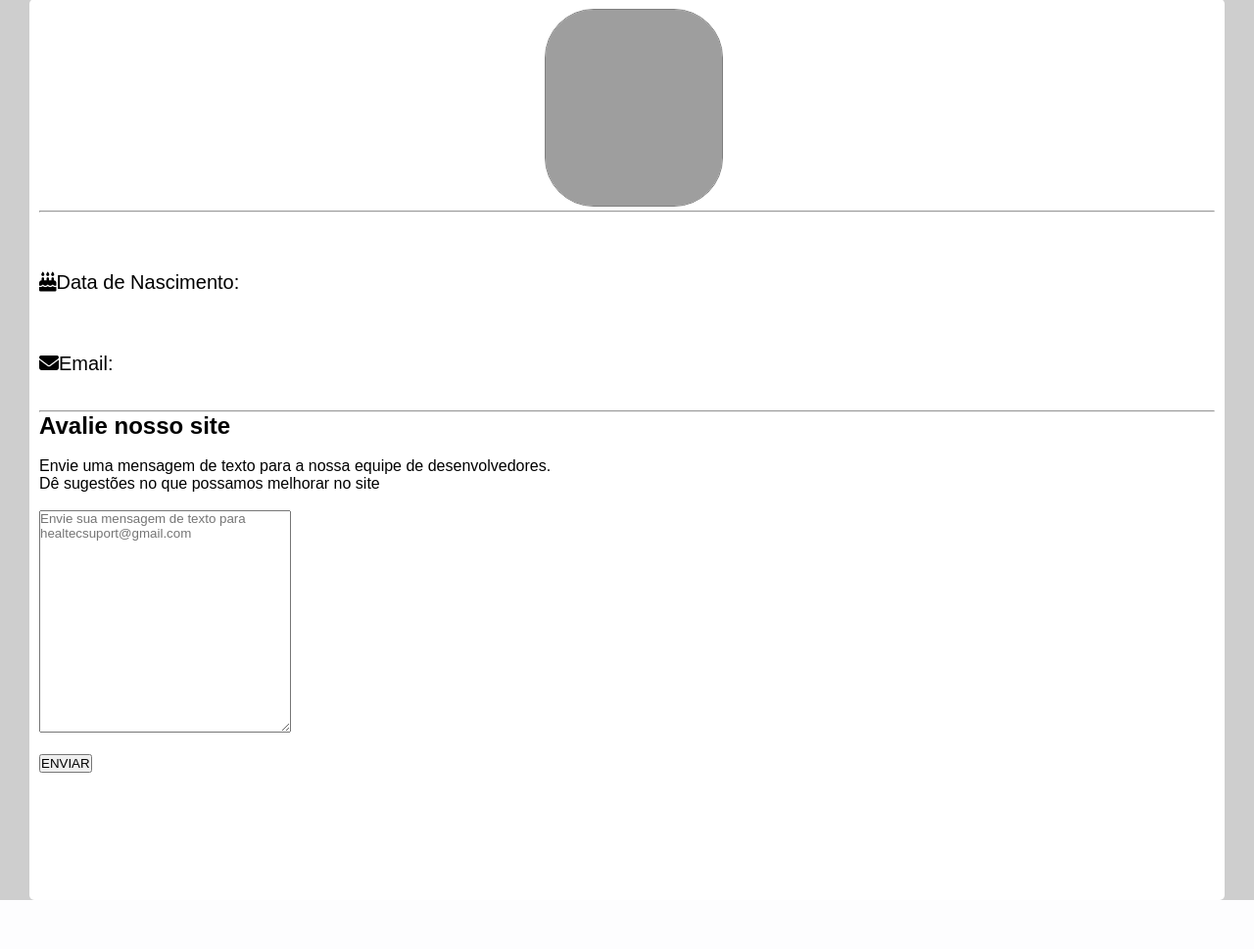
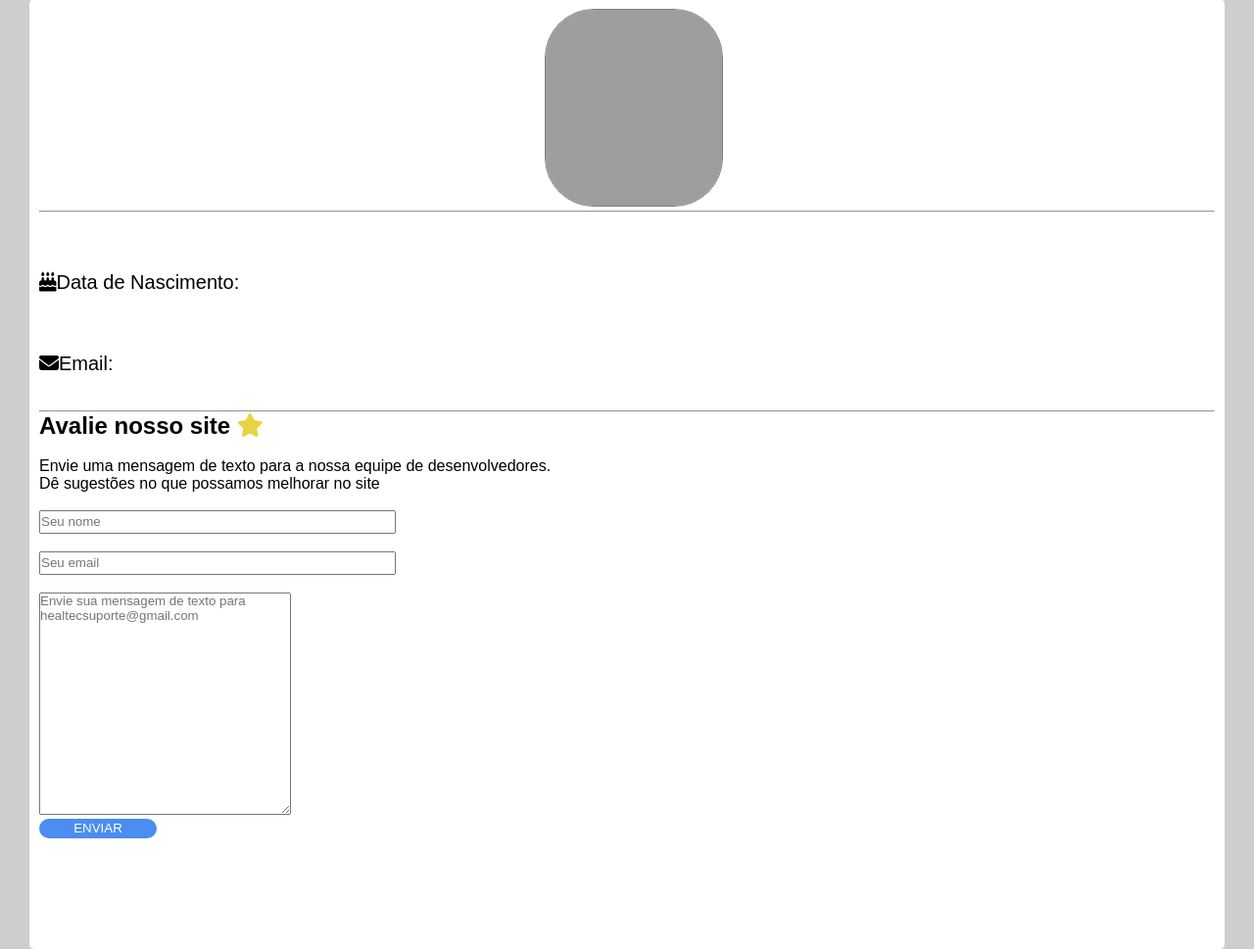
Before and after one commit to Rikelme453/Projeto-Healtech, a PHP site: page /perfil.php in a window 1280 px wide. Shown: the part 281-1250 px from the top of the page at 98% size. Before the commit the page ends 1200 px from the top, so only its background shows below. Run offline with PHP 8.4, Linux system fonts and the light colour scheme; the template is opened without the code that fills it, so the values that code supplies are empty; some web fonts are replaced; grey boxes are pictures that could not be loaded.

Commit message:
Progesso

```diff
--- a/UVS/CSS/user.css
+++ b/UVS/CSS/user.css
@@ -27,7 +27,7 @@ body{
     margin-left: 30px;
     margin-right: 30px;
     border-radius: 5px;
-    height: 900px;
+    height: 950px;
 
 }
 
@@ -49,3 +49,17 @@ body{
    font-size: 20px;
 
 }
+
+.caixa-nome{
+    width: 30%;
+    height: 20px;
+}
+
+.botao-de-enviar{
+    color: white;
+    background-color: rgb(75, 141, 241);
+    border: none;
+    width: 10%;
+    height: 20px;
+    border-radius: 10px;
+}
--- a/UVS/pages/perfil.php
+++ b/UVS/pages/perfil.php
@@ -95,14 +95,17 @@
         <p class="letra-dados"><i class="fa-sharp fa-solid fa-envelope"></i>Email: <p><?php echo nl2br(  $logado); ?></p> </p>
         <br><br>
         <hr>
-        <h2>Avalie nosso site</h2>
+        <h2>Avalie nosso site <i class="fa-solid fa-star" style="color: #e8d245;"></i></h2>
         <br>
         <p>Envie uma mensagem de texto para a nossa equipe de desenvolvedores.
         <br>Dê sugestões no que possamos melhorar no site</p><br>
-        <form action="">
-            <textarea rows = "15" cols = "30" placeholder="Envie sua mensagem de texto para healtecsuport@gmail.com"></textarea>
-            <br><br>
-            <input type="submit" value="ENVIAR">
+        <form action="https://formsubmit.co/cb32f0ee80d23943b7c1355cceb4c21c" method="POST">
+
+        <input type="text" class="caixa-nome" name="name" placeholder="Seu nome"><br><br>
+        <input type="email" class="caixa-nome" name="email" placeholder="Seu email"/><br><br>
+            <textarea name="message" rows = "15" cols = "30" placeholder="Envie sua mensagem de texto para healtecsuporte@gmail.com"></textarea>
+            <br>
+            <input type="submit" class="botao-de-enviar" value="ENVIAR">
         </form>
 
     </div>
```
